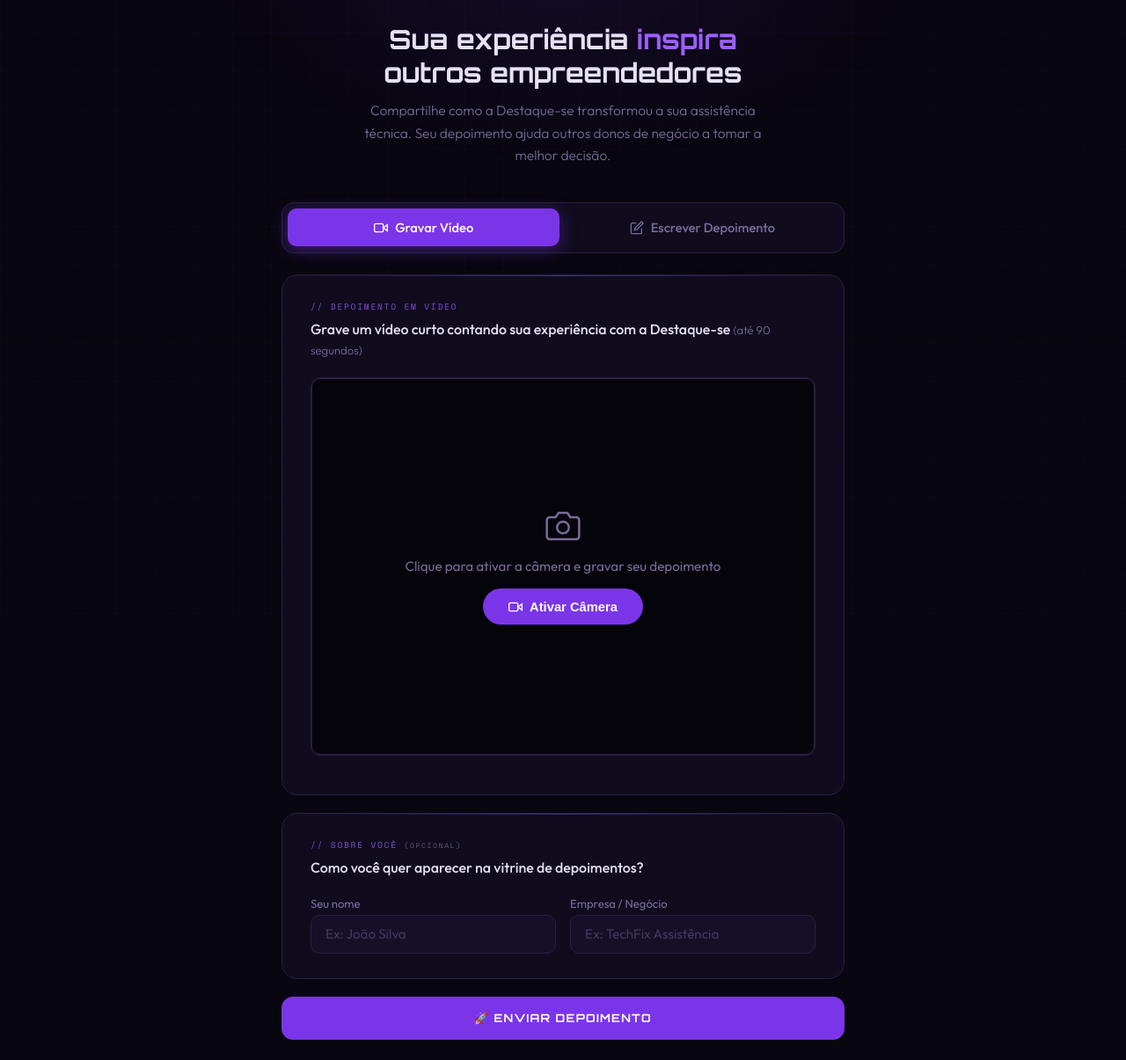
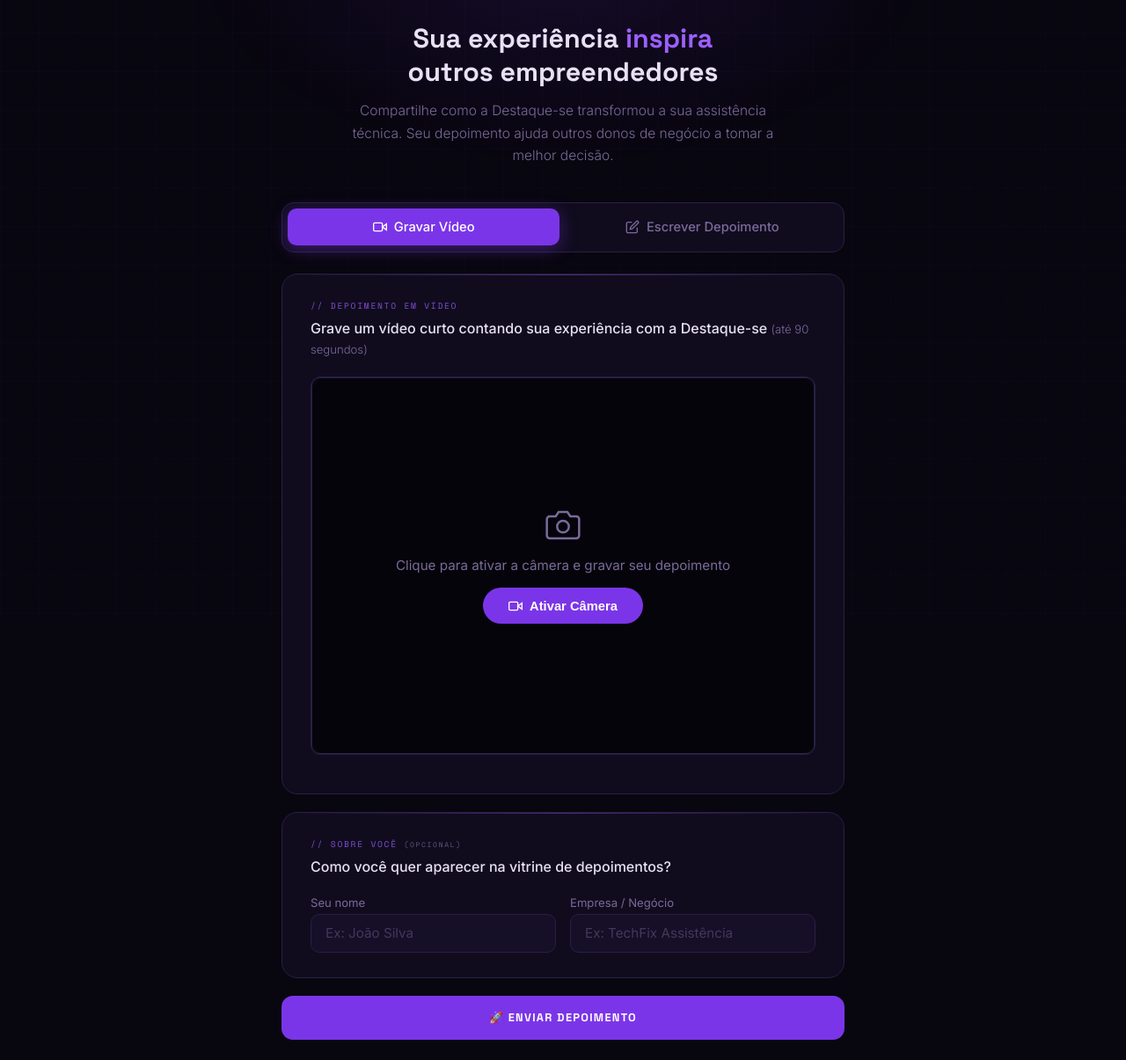
Before and after one commit to porcelli10/destaque-se-depoimentos, a website: page index.html in a window 1280 px wide. Shown: the part 95-1300 px from the top of the page at 88% size. Drawn offline with nearby package versions, Linux system fonts and the light colour scheme.

Commit message:
update: fontes Space Grotesk + Inter (identidade Destaque-se)

```diff
--- a/index.html
+++ b/index.html
@@ -4,7 +4,7 @@
   <meta charset="UTF-8">
   <meta name="viewport" content="width=device-width, initial-scale=1.0">
   <title>Deixe seu Depoimento — Destaque-se</title>
-  <link href="https://fonts.googleapis.com/css2?family=Orbitron:wght@500;700;900&family=Outfit:wght@300;400;500;600&family=Space+Mono&display=swap" rel="stylesheet">
+  <link href="https://fonts.googleapis.com/css2?family=Inter:wght@300;400;500;600;700&family=Space+Grotesk:wght@400;500;600;700;800&family=Space+Mono&display=swap" rel="stylesheet">
   <style>
     *, *::before, *::after { box-sizing: border-box; margin: 0; padding: 0; }
 
@@ -26,7 +26,7 @@
     body {
       background: var(--bg);
       color: var(--text);
-      font-family: 'Outfit', sans-serif;
+      font-family: 'Inter', sans-serif;
       min-height: 100vh;
       padding: 2rem 1rem 5rem;
       position: relative;
@@ -57,7 +57,7 @@
     .header { text-align: center; margin-bottom: 2.5rem; animation: fadeDown .6s ease both; }
     .header img { height: 60px; width: auto; margin-bottom: 1.5rem; }
     .header h1 {
-      font-family: 'Orbitron', sans-serif;
+      font-family: 'Space Grotesk', sans-serif;
       font-size: clamp(1.3rem, 4vw, 1.9rem);
       font-weight: 700; line-height: 1.25; margin-bottom: .75rem;
     }
@@ -74,7 +74,7 @@
 
     .tab {
       padding: .75rem 1rem; border-radius: 10px; border: none;
-      font-family: 'Outfit', sans-serif; font-size: .92rem; font-weight: 500;
+      font-family: 'Inter', sans-serif; font-size: .92rem; font-weight: 500;
       cursor: pointer; transition: all .2s; color: var(--muted); background: transparent;
       display: flex; align-items: center; justify-content: center; gap: .5rem;
     }
@@ -224,7 +224,7 @@
 
     .field input, .field textarea {
       background: var(--surf2); border: 1px solid var(--dim); border-radius: 10px;
-      color: var(--text); font-family: 'Outfit', sans-serif; font-size: .95rem;
+      color: var(--text); font-family: 'Inter', sans-serif; font-size: .95rem;
       padding: .7rem 1rem; outline: none; width: 100%;
       transition: border-color .2s, box-shadow .2s;
     }
@@ -253,7 +253,7 @@
     /* Submit */
     .submit-btn {
       width: 100%; padding: 1.05rem 2rem; background: var(--accent); color: #fff;
-      border: none; border-radius: 13px; font-family: 'Orbitron', sans-serif;
+      border: none; border-radius: 13px; font-family: 'Space Grotesk', sans-serif;
       font-size: .8rem; font-weight: 700; letter-spacing: .1em; cursor: pointer;
       transition: transform .2s, box-shadow .2s, opacity .2s; position: relative; overflow: hidden;
     }
@@ -291,7 +291,7 @@
       margin-bottom: 1.5rem; animation: popIn .55s cubic-bezier(.34,1.56,.64,1) both;
     }
     .success-ring svg { color: var(--accent); }
-    .success h2 { font-family: 'Orbitron', sans-serif; font-size: 1.4rem; margin-bottom: .8rem; }
+    .success h2 { font-family: 'Space Grotesk', sans-serif; font-size: 1.4rem; margin-bottom: .8rem; }
     .success p { color: var(--muted); max-width: 380px; line-height: 1.65; }
 
     /* Vitrine link */
```
Also changed, not shown: vitrine.html (+6 -6 lines).
